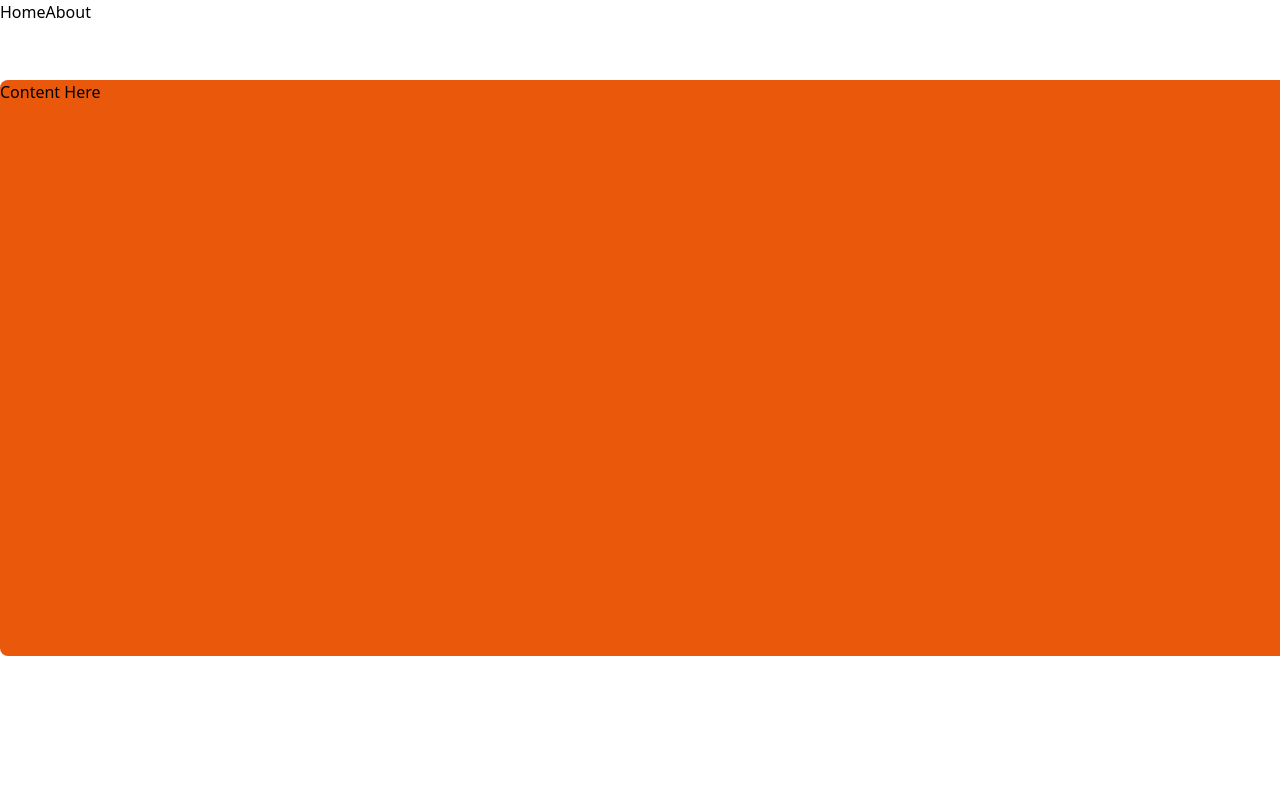
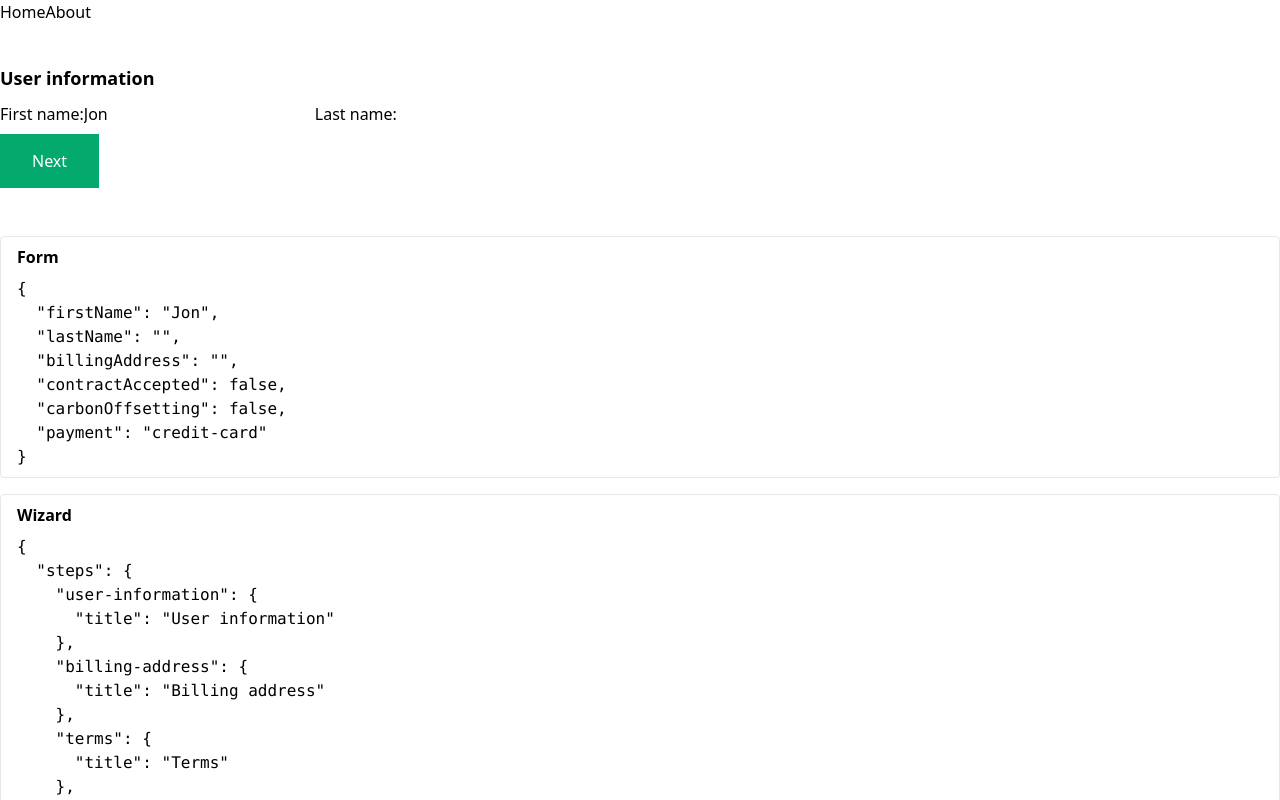
Before and after one commit to shubhamrawat0269/WEB-DEV-LEARN, a Nuxt app in the folder FRONTEND/NUXT-CRASH-2024/: page / in a window 1280 px wide. Shown: the top 800 px of the page. Built offline with nearby package versions, Linux system fonts and the light colour scheme.

Commit message:
TsStepper Created

```diff
--- /dev/null
+++ b/FRONTEND/NUXT-CRASH-2024/components/TsStepper.vue
@@ -0,0 +1,141 @@
+<script setup lang="ts">
+import { useStepper } from '@vueuse/core'
+import { reactive, ref } from 'vue'
+
+const isEditContent = ref(false);
+
+const form = reactive({
+    firstName: 'Jon',
+    lastName: '',
+    billingAddress: '',
+    contractAccepted: false,
+    carbonOffsetting: false,
+    payment: 'credit-card' as 'paypal' | 'credit-card',
+})
+
+const stepper = useStepper({
+    'user-information': {
+        title: 'User information',
+        isValid: () => form.firstName && form.lastName,
+    },
+    'billing-address': {
+        title: 'Billing address',
+        isValid: () => form.billingAddress?.trim() !== '',
+    },
+    'terms': {
+        title: 'Terms',
+        isValid: () => form.contractAccepted === true,
+    },
+    'payment': {
+        title: 'Payment',
+        isValid: () => ['credit-card', 'paypal'].includes(form.payment),
+    },
+})
+
+function submit() {
+    if (stepper.current.value.isValid() && !isEditContent.value) stepper.goToNext();
+    else if (isEditContent.value) {
+        stepper.goTo('payment');
+        isEditContent.value = false;
+    }
+}
+
+const goBackTo = (step: string) => {
+    console.log(step, stepper);
+    isEditContent.value = true;
+    stepper.goTo(step);
+}
+
+</script>
+
+<template>
+    <div>
+        <form class="mt-10" @submit.prevent="submit">
+            <span class="text-lg font-bold" v-text="stepper.current.value.title" />
+            <div class="flex flex-col justify-center gap-2 mt-2">
+                <div>
+                    <div v-if="stepper.isCurrent('user-information')">
+                        <span>First name:</span>
+                        <input v-model="form.firstName" class="!mt-0.5" type="text">
+                        <span>Last name:</span>
+                        <input v-model="form.lastName" class="!mt-0.5" type="text">
+                    </div>
+
+                    <div v-if="stepper.isCurrent('billing-address')">
+                        <input v-model="form.billingAddress" type="text">
+                    </div>
+
+                    <div v-if="stepper.isCurrent('terms')">
+                        <div>
+                            <input id="carbon-offsetting" v-model="form.carbonOffsetting" type="checkbox" class="mr-2">
+                            <label for="carbon-offsetting">I accept to deposit a carbon offsetting fee</label>
+                        </div>
+                        <div>
+                            <input id="contract" v-model="form.contractAccepted" type="checkbox" class="mr-2">
+                            <label for="contract">I accept the terms of the contract</label>
+                        </div>
+                    </div>
+
+                    <div v-if="stepper.isCurrent('payment')">
+                        <div>
+                            <input id="credit-card" v-model="form.payment" type="radio" class="mr-2"
+                                value="credit-card">
+                            <label for="credit-card">Credit card</label>
+                        </div>
+                        <div>
+                            <input id="paypal" v-model="form.payment" type="radio" class="mr-2" value="paypal">
+                            <label for="paypal">PayPal</label>
+                        </div>
+                    </div>
+                </div>
+
+                <div>
+                    <button v-if="!stepper.isLast.value" :disabled="!stepper.current.value.isValid()">
+                        Next
+                    </button>
+                    <button v-if="stepper.isLast.value" :disabled="!stepper.current.value.isValid()">
+                        Submit
+                    </button>
+                    <button v-if="stepper.isLast.value" @click="goBackTo('billing-address')">
+                        Go To Billing
+                    </button>
+                    <button v-if="stepper.isLast.value" @click="goBackTo('payment')">
+                        Go To Payment
+                    </button>
+                    <button v-if="stepper.isLast.value" @click="goBackTo('terms')">
+                        Go To Terms
+                    </button>
+                    <button v-if="stepper.isLast.value" @click="goBackTo('user-information')">
+                        Go To Information
+                    </button>
+                </div>
+            </div>
+        </form>
+
+        <div class="flex flex-col gap-4 mt-12">
+            <div class="w-full px-4 py-2 rounded border border-main space-y-2 overflow-auto h-full">
+                <span class="font-bold">Form</span>
+                <pre v-text="form" />
+            </div>
+
+            <div class="w-full px-4 py-2 rounded border border-main space-y-2 overflow-auto h-full">
+                <span class="font-bold">Wizard</span>
+                <pre v-text="stepper" />
+            </div>
+        </div>
+    </div>
+</template>
+
+<style>
+button {
+    background-color: #04AA6D;
+    /* Green */
+    border: none;
+    color: white;
+    padding: 15px 32px;
+    text-align: center;
+    text-decoration: none;
+    display: inline-block;
+    font-size: 16px;
+}
+</style>
--- a/FRONTEND/NUXT-CRASH-2024/package.json
+++ b/FRONTEND/NUXT-CRASH-2024/package.json
@@ -11,6 +11,7 @@
   },
   "dependencies": {
     "@pinia/nuxt": "^0.5.3",
+    "@vueuse/core": "^11.1.0",
     "lucide-vue-next": "^0.427.0",
     "nuxt": "^3.12.4",
     "pinia": "^2.2.1",
--- a/FRONTEND/NUXT-CRASH-2024/pages/index.vue
+++ b/FRONTEND/NUXT-CRASH-2024/pages/index.vue
@@ -1,5 +1,6 @@
 <template>
-    <TsDrawerMegaMenu />
+    <!-- <TsDrawerMegaMenu /> -->
+    <TsStepper />
 </template>
 
 <script setup lang="ts">
```
Also changed, not shown: 1 other file (tests, documents, lock files or other folders).
